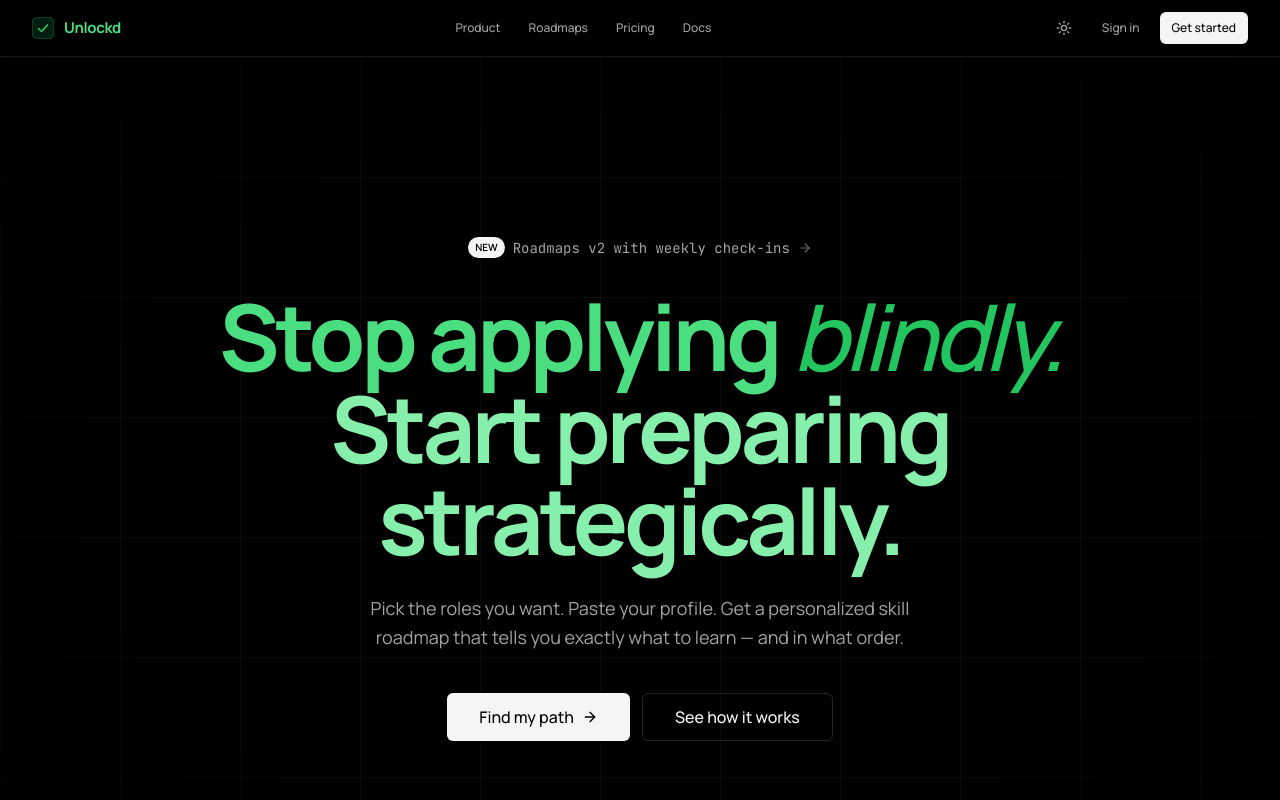
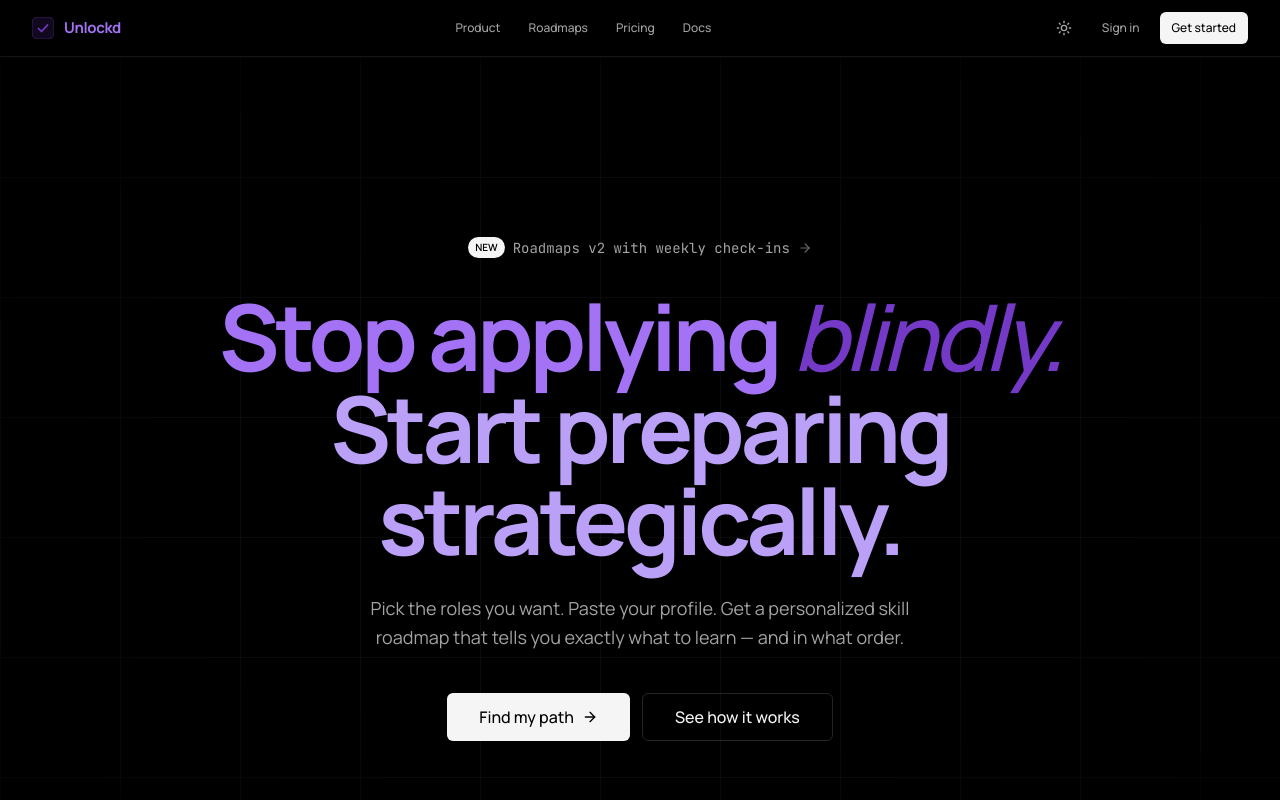
Before and after one commit to vishnu2007dev/Spartans, a Next.js app in the folder frontend/: page / in a window 1280 px wide. Shown: the top 800 px of the page. Built offline with nearby package versions, Linux system fonts and the light colour scheme.

Commit message:
feat: add score page with radar visualization and custom design tokens

```diff
--- a/frontend/app/globals.css
+++ b/frontend/app/globals.css
@@ -21,7 +21,7 @@
 
 /* ── Unlockd Design Tokens ── */
 :root {
-  /* Light mode — white bg, black body, green headings */
+  /* Light mode — white bg, black body, purple headings */
   --bg: #ffffff;
   --bg-elev: #f5f5f5;
   --border: rgba(0, 0, 0, 0.08);
@@ -29,17 +29,17 @@
   --text: #0a0a0a;           /* body / UI text */
   --text-muted: #4a4a4a;     /* secondary body */
   --text-dim: #737373;       /* labels, metadata */
-  --heading: #1a7a4a;        /* headings — deep forest green */
-  --heading-sub: #2d9e63;    /* subheadings — mid green */
-  --action: #22c55e;         /* action words, CTAs — bright green */
-  --accent: #16a34a;         /* accent — solid green */
-  --accent-soft: rgba(22, 163, 74, 0.08);
+  --heading: #4a2283;        /* headings — deep purple */
+  --heading-sub: #5d2aa4;    /* subheadings — mid purple */
+  --action: #7439c6;         /* action words, CTAs — vibrant purple */
+  --accent: #7439c6;         /* accent — solid purple */
+  --accent-soft: rgba(116, 57, 198, 0.08);
   --grid-line: rgba(0, 0, 0, 0.04);
 
   /* shadcn/reui component tokens */
   --background: #ffffff;
   --foreground: #0a0a0a;
-  --primary: #1a7a4a;
+  --primary: #4a2283;
   --primary-foreground: #ffffff;
   --secondary: #f5f5f5;
   --secondary-foreground: #0a0a0a;
@@ -50,12 +50,12 @@
   --card: #ffffff;
   --card-foreground: #0a0a0a;
   --border-ui: rgba(0, 0, 0, 0.08);
-  --ring: #1a7a4a;
+  --ring: #4a2283;
   --radius: 0.75rem;
 }
 
 .dark {
-  /* Dark mode — black bg, white body, green headings */
+  /* Dark mode — black bg, white body, purple headings */
   --bg: #000000;
   --bg-elev: #0a0a0a;
   --border: rgba(255, 255, 255, 0.08);
@@ -63,17 +63,17 @@
   --text: #f5f5f5;           /* body / UI text */
   --text-muted: #a3a3a3;     /* secondary body */
   --text-dim: #6b6b6b;       /* labels, metadata */
-  --heading: #4ade80;        /* headings — bright mint green */
-  --heading-sub: #86efac;    /* subheadings — soft green */
-  --action: #22c55e;         /* action words, CTAs */
-  --accent: #22c55e;         /* accent */
-  --accent-soft: rgba(34, 197, 94, 0.1);
+  --heading: #a372f5;        /* headings — bright neon purple */
+  --heading-sub: #bba0f8;    /* subheadings — soft purple */
+  --action: #7439c6;         /* action words, CTAs */
+  --accent: #7439c6;         /* accent */
+  --accent-soft: rgba(116, 57, 198, 0.15);
   --grid-line: rgba(255, 255, 255, 0.04);
 
   /* shadcn/reui component tokens */
   --background: #000000;
   --foreground: #f5f5f5;
-  --primary: #4ade80;
+  --primary: #a372f5;
   --primary-foreground: #000000;
   --secondary: #0a0a0a;
   --secondary-foreground: #f5f5f5;
@@ -84,7 +84,7 @@
   --card: #0a0a0a;
   --card-foreground: #f5f5f5;
   --border-ui: rgba(255, 255, 255, 0.08);
-  --ring: #4ade80;
+  --ring: #a372f5;
 }
 
 /* ── Global resets ── */
--- a/frontend/app/score/page.tsx
+++ b/frontend/app/score/page.tsx
@@ -60,7 +60,7 @@ export default function ScorePage() {
         {error && <p style={{ color: "#ef4444" }}>{error}</p>}
 
         {score && (
-          <div className="flex flex-col lg:flex-row gap-12 lg:gap-16">
+          <div className="flex flex-col lg:flex-row gap-12 lg:gap-10">
             {/* Left Column: Scores, Summary, Pros/Cons */}
             <div className="flex-1 flex flex-col gap-8">
               <div className="flex gap-8">
@@ -129,14 +129,25 @@ export default function ScorePage() {
               </div>
             </div>
 
+            <div
+              aria-hidden="true"
+              className="hidden lg:block w-px self-stretch shrink-0"
+              style={{ background: "linear-gradient(180deg, transparent, var(--accent), transparent)" }}
+            />
+
             {/* Right Column: Radar Chart */}
             <div className="w-full lg:w-[450px] xl:w-[500px] shrink-0">
               <div
-                className="p-6 border flex flex-col h-full min-h-[400px] rounded-none"
-                style={{ borderColor: "var(--border)", backgroundColor: "transparent" }}
+                className="p-6 flex flex-col h-full min-h-[400px]"
+                style={{
+                  backgroundColor: "transparent",
+                  borderRadius: "0px"
+                }}
               >
-                <h3 className="font-bold text-lg mb-2" style={{ color: "var(--heading)" }}>Skill Breakdown</h3>
-                <p className="text-sm mb-6" style={{ color: "var(--text-dim)" }}>Your readiness mapped across 5 core dimensions.</p>
+                <div>
+                  <h3 className="font-bold text-lg mb-2" style={{ color: "var(--heading)" }}>Skill Breakdown</h3>
+                  <p className="text-sm mb-6" style={{ color: "var(--text-dim)" }}>Your readiness mapped across 5 core dimensions.</p>
+                </div>
 
                 <div className="flex-1 w-full relative">
                   {score.skillRadar && score.skillRadar.length > 0 ? (
@@ -151,7 +162,7 @@ export default function ScorePage() {
                         <Tooltip
                           contentStyle={{ backgroundColor: "var(--bg)", borderColor: "var(--border)", borderRadius: "8px", color: "var(--text)" }}
                           itemStyle={{ color: "var(--accent)", fontWeight: 600 }}
-                          formatter={(value: any) => [`${value}/100`, 'Score']}
+                          formatter={(value: unknown) => [`${value ?? 0}/100`, "Score"]}
                         />
                         <Radar
                           name="Readiness"
```
